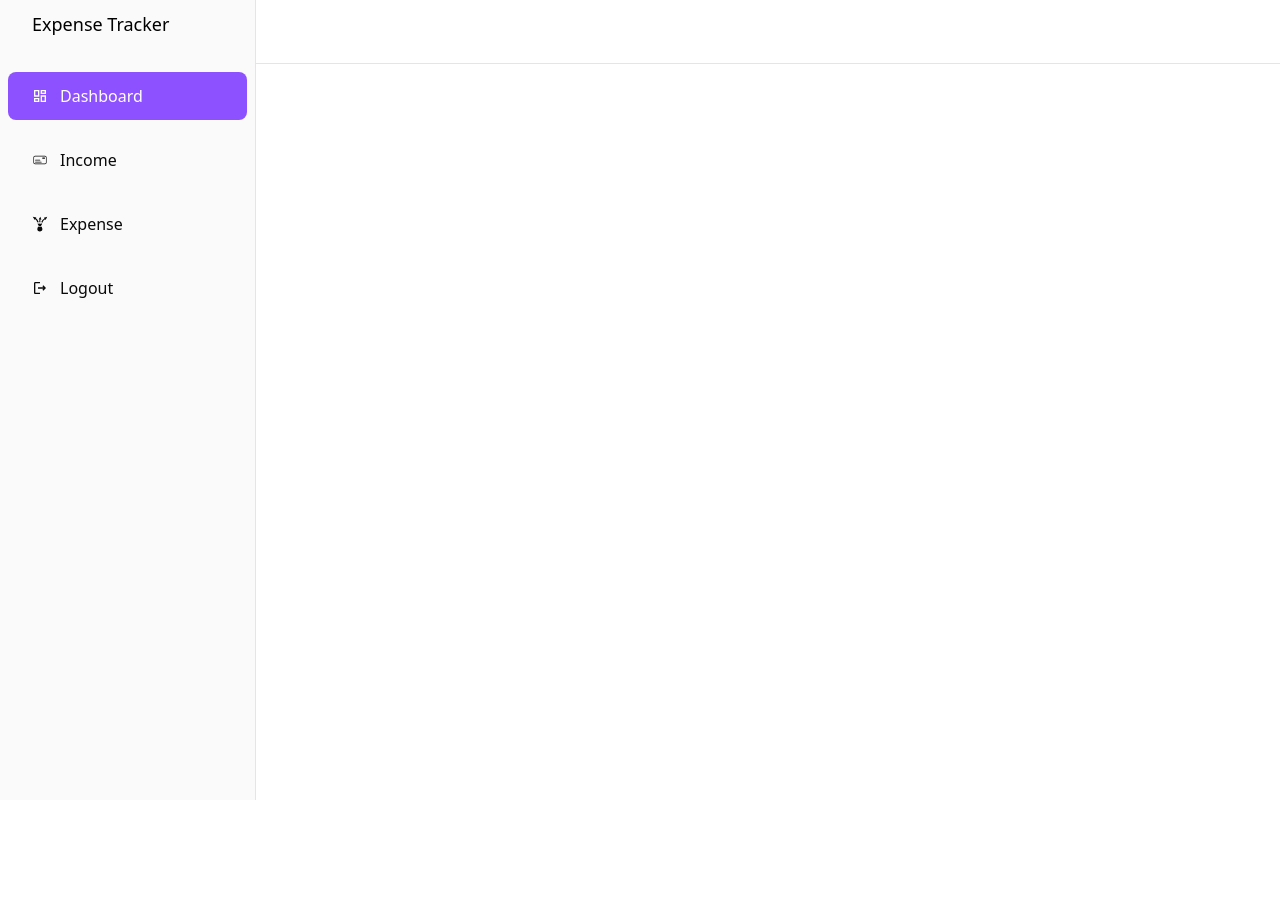
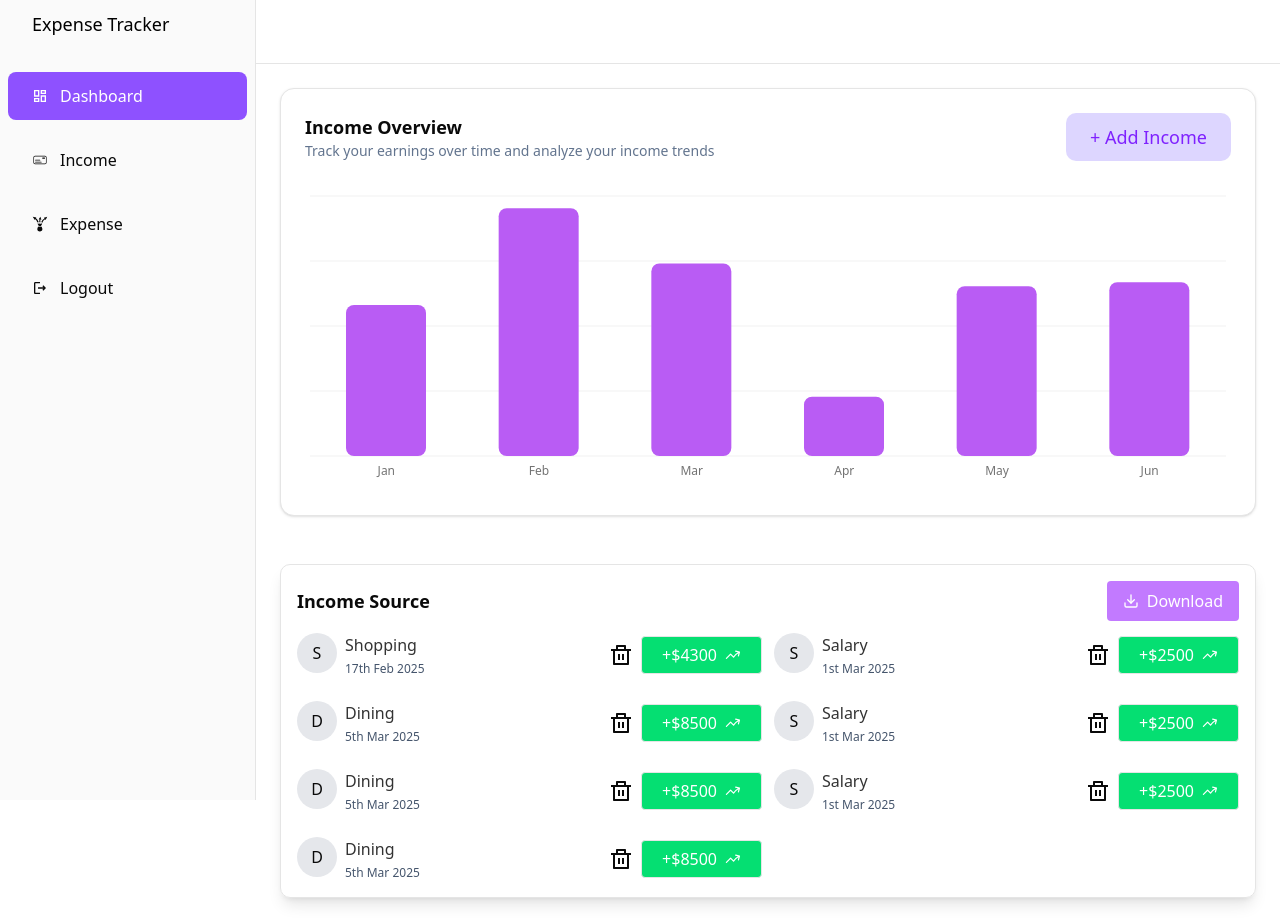
Before and after one commit to usamakhan-90/Expense-Tracker-Frontend, a React (Vite) app: page /income in a window 1280 px wide. Before the commit the page ends 800 px from the top, so only its background shows below. Built offline with nearby package versions, Linux system fonts and the light colour scheme.

Commit message:
feat: add Radix UI AlertDialog component for delete confirmation and update Income page layout

```diff
--- a/package.json
+++ b/package.json
@@ -10,6 +10,7 @@
     "preview": "vite preview"
   },
   "dependencies": {
+    "@radix-ui/react-alert-dialog": "^1.1.14",
     "@radix-ui/react-dialog": "^1.1.14",
     "@radix-ui/react-label": "^2.1.7",
     "@radix-ui/react-separator": "^1.1.7",
--- a/src/components/CommonComponent/DeleteAlert.jsx
+++ b/src/components/CommonComponent/DeleteAlert.jsx
@@ -1,8 +1,45 @@
 import React from 'react'
-
-function DeleteAlert() {
+import {
+  AlertDialog,
+  AlertDialogAction,
+  AlertDialogCancel,
+  AlertDialogContent,
+  AlertDialogDescription,
+  AlertDialogFooter,
+  AlertDialogHeader,
+  AlertDialogTitle,
+  AlertDialogTrigger,
+} from "@/components/ui/alert-dialog"
+function DeleteAlert({
+    children,
+    onConfirm,
+    title = "Are you absolutely sure?",
+    description = "This action cannot be undone. This will permanently delete this item"
+}) {
   return (
-    <div>DeleteAlert</div>
+    <>
+      <AlertDialog>
+      <AlertDialogTrigger asChild>
+        {
+            children
+        }
+      </AlertDialogTrigger>
+      <AlertDialogContent>
+        <AlertDialogHeader>
+          <AlertDialogTitle>{title}</AlertDialogTitle>
+          <AlertDialogDescription>
+            {
+                description
+            }
+          </AlertDialogDescription>
+        </AlertDialogHeader>
+        <AlertDialogFooter>
+          <AlertDialogCancel>Cancel</AlertDialogCancel>
+          <AlertDialogAction onClick={onConfirm}>Continue</AlertDialogAction>
+        </AlertDialogFooter>
+      </AlertDialogContent>
+    </AlertDialog>
+    </>
   )
 }
 
--- a/src/pages/Dashboard/Income.jsx
+++ b/src/pages/Dashboard/Income.jsx
@@ -1,11 +1,19 @@
 import React from 'react'
 import DashboardLayout from '../../components/Layout/DashboardLayout'
+import IncomeOverview from '../../components/Income/IncomeOverview'
+import IncomeList from '../../components/Income/IncomeList'
 
 function Income() {
   return (
     <>
     <DashboardLayout>
+      <div className='p-6'>
+        <IncomeOverview/>
+      </div>
 
+      <div className='p-6'>
+        <IncomeList/>
+      </div>
     </DashboardLayout>
     </>
   )
```
Also changed, not shown: 1 other file (tests, documents, lock files or other folders).
